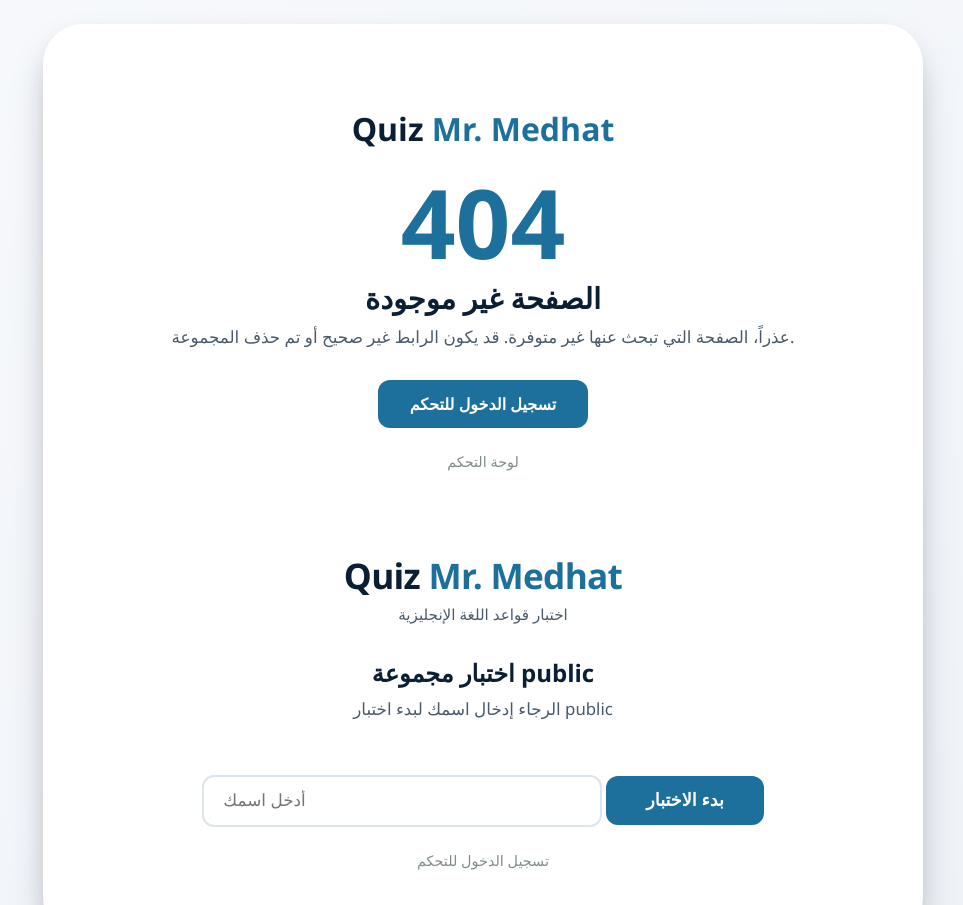
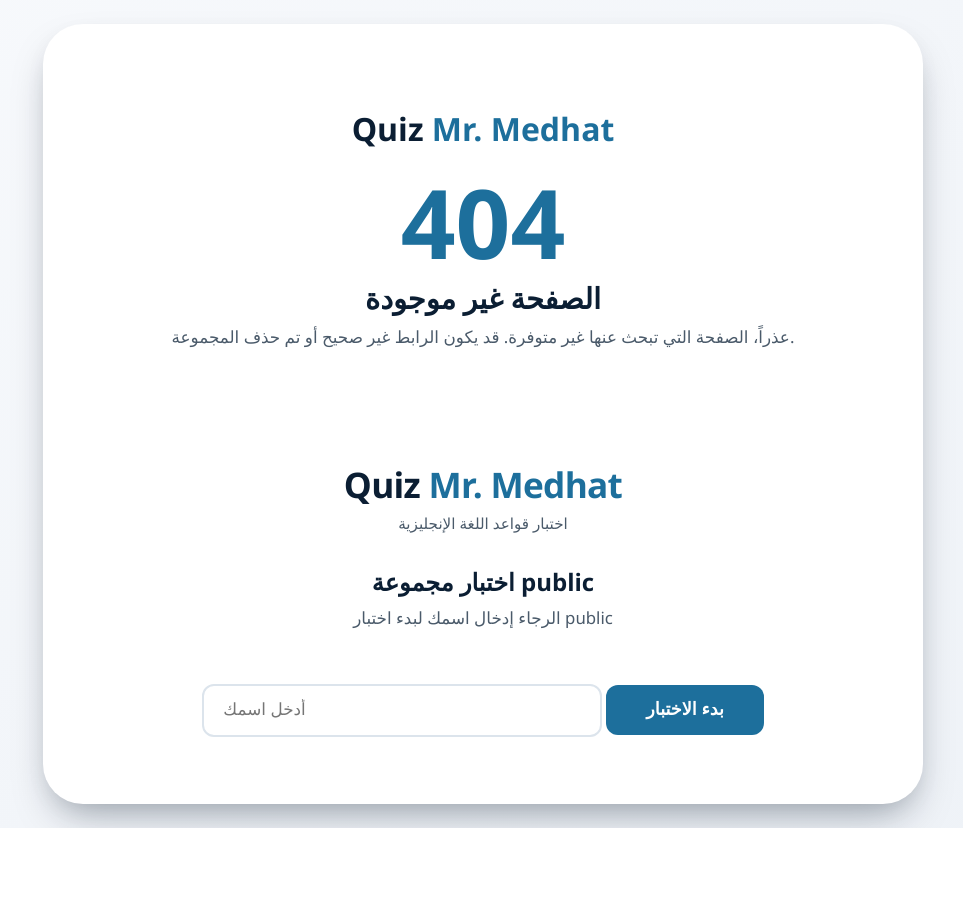
Before and after one commit to johnlatif19/Quiz-Mr.Medhat, a website: page public/index.html in a window 1280 px wide. Shown: the top 905 px of the page, without its empty margins (157-1120 px from the left). After the commit the page ends 828 px from the top, so only its background shows below. Drawn offline with Linux system fonts and the light colour scheme; no server answers.

Commit message:
Update index.html

```diff
--- a/public/index.html
+++ b/public/index.html
@@ -68,34 +68,6 @@
             color: #4a5a6a;
             font-size: 1.05rem;
             margin-bottom: 2rem;
-        }
-        .page-404 .btn-404 {
-            display: inline-block;
-            padding: 0.8rem 2rem;
-            background: #1d6f9c;
-            color: white;
-            border: none;
-            border-radius: 12px;
-            font-size: 1rem;
-            font-weight: 600;
-            text-decoration: none;
-            cursor: pointer;
-            transition: background 0.2s;
-        }
-        .page-404 .btn-404:hover {
-            background: #155a80;
-        }
-        .page-404 .admin-link {
-            margin-top: 1.5rem;
-            font-size: 0.9rem;
-        }
-        .page-404 .admin-link a {
-            color: #7f8c8d;
-            text-decoration: none;
-        }
-        .page-404 .admin-link a:hover {
-            text-decoration: underline;
-            color: #2c6f9c;
         }
         @media (max-width: 500px) {
             .page-404 .error-code {
@@ -558,20 +530,6 @@
             }
         }
 
-        .admin-link {
-            text-align: center;
-            margin-top: 1.5rem;
-            font-size: 0.9rem;
-        }
-        .admin-link a {
-            color: #7f8c8d;
-            text-decoration: none;
-        }
-        .admin-link a:hover {
-            text-decoration: underline;
-            color: #2c6f9c;
-        }
-
         .empty-quiz-msg {
             text-align: center;
             padding: 3rem 1rem;
@@ -597,10 +555,6 @@
             <div class="error-code">404</div>
             <h1>الصفحة غير موجودة</h1>
             <p>عذراً، الصفحة التي تبحث عنها غير متوفرة. قد يكون الرابط غير صحيح أو تم حذف المجموعة.</p>
-            <a href="/login" class="btn-404">تسجيل الدخول للتحكم</a>
-            <div class="admin-link">
-                <a href="/dashboard">لوحة التحكم</a>
-            </div>
         </div>
     </div>
 
@@ -614,9 +568,6 @@
         <div class="error-msg" id="nameError">الرجاء إدخال اسمك</div>
         <div class="attempt-error" id="attemptError"></div>
         <button class="btn-start" id="startQuizBtn">بدء الاختبار</button>
-        <div class="admin-link">
-            <a href="/login">تسجيل الدخول للتحكم</a>
-        </div>
     </div>
 
     <!-- ====== Quiz Area ====== -->
```
